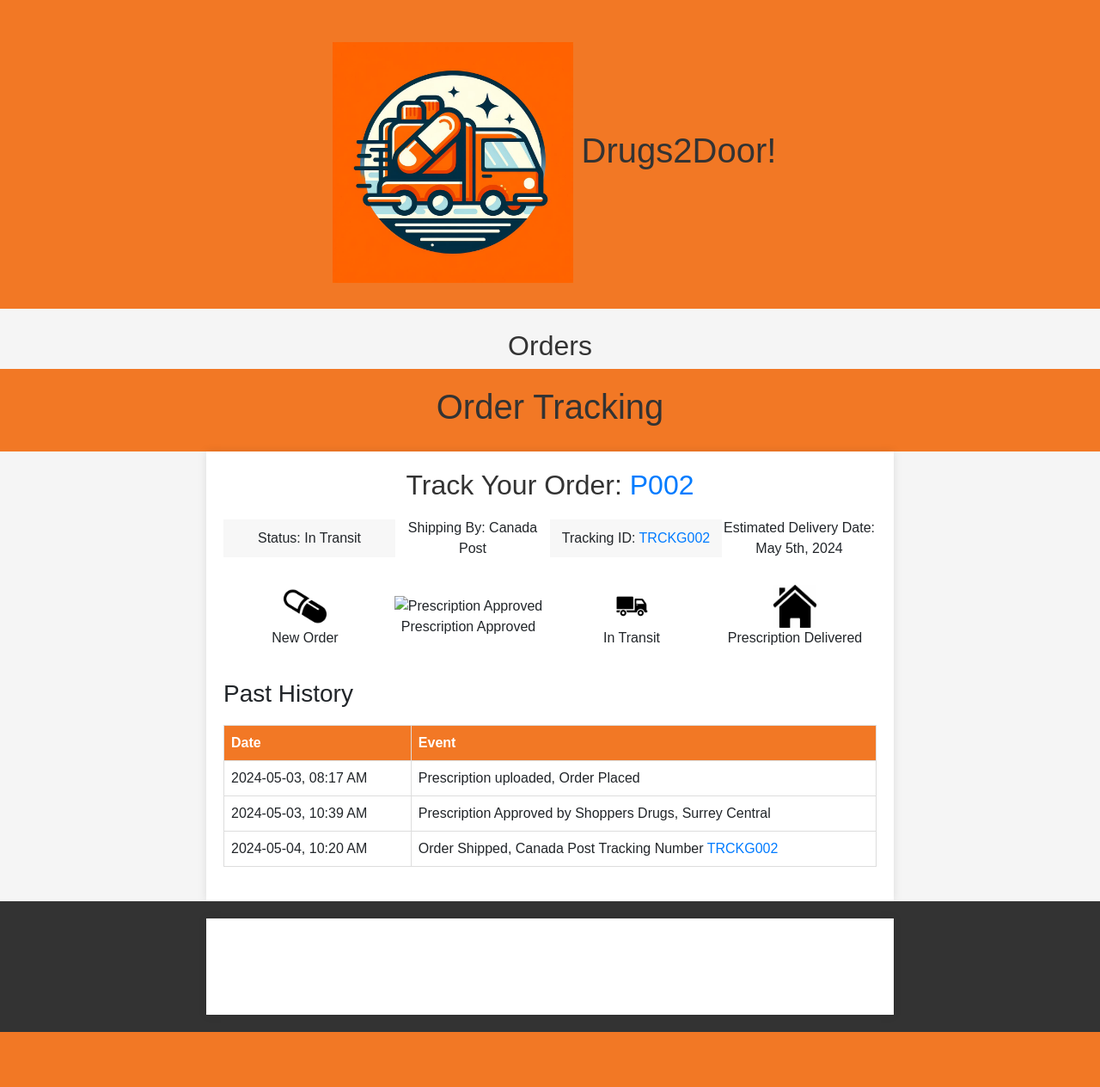
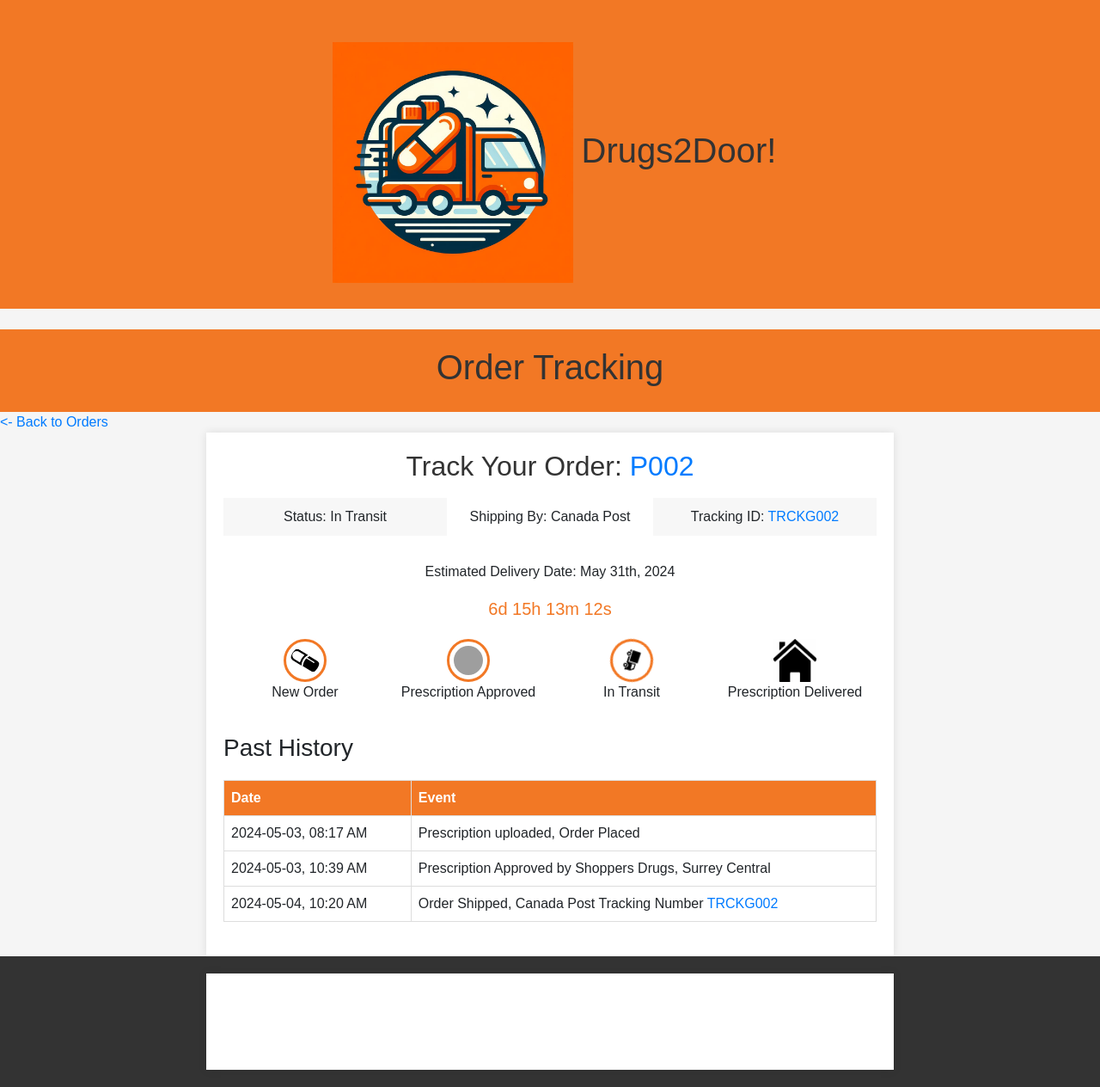
Before and after one commit to chrispoon007/Drugs2Door, a Flask app: page /track in a window 1280 px wide. Shown: the part 71-1335 px from the top of the page at 86% size. Before the commit the page ends 1271 px from the top, so only its background shows below. Run offline with Flask 3, Linux system fonts and the light colour scheme; some libraries are stand-ins or nearby versions; grey boxes are pictures that could not be loaded.

Commit message:
Added animation to image and circle to indicate which stage is the prescribed drug is in, as well as edited contents in HTML and added a timer along with a script in the HTML.

```diff
--- a/static/css/styles.css
+++ b/static/css/styles.css
@@ -196,6 +196,35 @@ body {
     height: 50px; /* Adjust the height as needed */
     object-fit: cover; /* Ensures the image covers the specified dimensions */
 }
+
+.delivery-info {
+    text-align: center;
+    margin: 20px 0;
+}
+
+#timer {
+    font-size: 20px;
+    color: #f27825;
+}
+
+.status-bar img#new-order,
+.status-bar img#prescription-approved,
+.status-bar img#in-transit {
+    border: 3px solid #f27825;
+    border-radius: 50%;
+    padding: 5px;
+}
+
+@keyframes spin {
+    0% { transform: rotate(0deg); }
+    100% { transform: rotate(360deg); }
+}
+
+.status-bar img#in-transit {
+    animation: spin 2s linear infinite;
+}
+
+
 .past-history {
     margin: 20px 0;
 }
@@ -212,9 +241,3 @@ body {
     background-color: #f27825;
     color: white;
 }
-
-.status-bar img.status-image {
-    width: 50px; /* Adjust the width as needed */
-    height: 50px; /* Adjust the height as needed */
-    object-fit: cover; /* Ensures the image covers the specified dimensions */
-}
--- a/templates/track.html
+++ b/templates/track.html
@@ -1,36 +1,81 @@
 {% extends "base.html" %}
 
 {% block content %}
-<h2>Orders</h2>
 <!-- Add your content here -->
 <body>
+    <script>
+        document.addEventListener('DOMContentLoaded', (event) => {
+            // Set the date we're counting down to
+            var countDownDate = new Date("May 31, 2024 00:00:00").getTime();
+
+            // Update the count down every 1 second
+            var x = setInterval(function() {
+
+                // Get today's date and time
+                var now = new Date().getTime();
+
+                // Find the distance between now and the count down date
+                var distance = countDownDate - now;
+
+                // Time calculations for days, hours, minutes and seconds
+                var days = Math.floor(distance / (1000 * 60 * 60 * 24));
+                var hours = Math.floor((distance % (1000 * 60 * 60 * 24)) / (1000 * 60 * 60));
+                var minutes = Math.floor((distance % (1000 * 60 * 60)) / (1000 * 60));
+                var seconds = Math.floor((distance % (1000 * 60)) / 1000);
+
+                // Output the result in an element with id="countdown"
+                document.getElementById("countdown").innerHTML = days + "d " + hours + "h "
+                + minutes + "m " + seconds + "s ";
+
+                // If the count down is over, write some text
+                if (distance < 0) {
+                    clearInterval(x);
+                    document.getElementById("countdown").innerHTML = "Arrived";
+                }
+            }, 1000);
+        });
+        </script>
+
+
     <link rel="stylesheet" href="../static/css/styles.css">
     <div class="header">
         <h1>Order Tracking</h1>
     </div>
+
+    <div class="back-to-orders">
+        <a href="orders"> <- Back to Orders</a>
+    </div>
+
     <div class="container">
         <h2>Track Your Order: <a href="#">P002</a></h2>
         <div class="tracking-info">
             <div>Status: In Transit</div>
             <div>Shipping By: Canada Post</div>
             <div>Tracking ID: <a href="#">TRCKG002</a></div>
-            <div>Estimated Delivery Date: May 5th, 2024</div>
         </div>
+
+        <div class="delivery-info">
+            <p>Estimated Delivery Date: May 31th, 2024</p>
+            <div id="timer">
+                <p id="countdown"></p>
+            </div>
+        </div>
+
         <div class="status-bar">
-            <div>
-                <img src="../image/pills_image.jpg" class="status-image" alt="New Order">
+            <div class="completed">
+                <img src="{{ url_for('static', filename='image/pills_image.jpg') }}" id="new-order" class="status-image">
                 <p>New Order</p>
             </div>
-            <div>
-                <img src="" class="status-image" alt="Prescription Approved">
+            <div class="completed">
+                <img src="{{ url_for('static', filename='image/approval_image.jpg') }}" id="prescription-approved" class="status-image">
                 <p>Prescription Approved</p>
             </div>
-            <div>
-                <img src="../image/truck_image.jpg" class="status-image" alt="In Transit">
+            <div class="completed">
+                <img src="{{ url_for('static', filename='image/truck_image.jpg') }}" id="in-transit" class="status-image">
                 <p>In Transit</p>
             </div>
             <div>
-                <img src="../image/house_image.png" class="status-image" alt="Prescription Delivered">
+                <img src="{{ url_for('static', filename='image/house_image.png') }}" id="prescription-delivered" class="status-image">
                 <p>Prescription Delivered</p>
             </div>
         </div>
```
